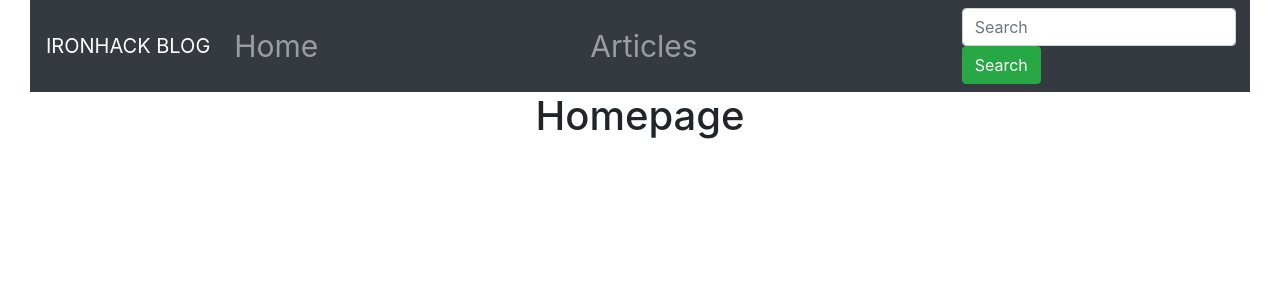
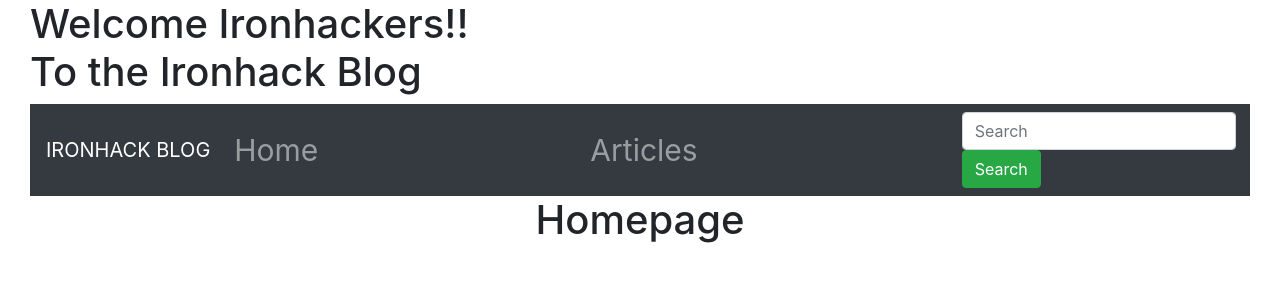
Before and after one commit to EdieAprovita/Ironhack_blog, a React (Create React App) app in the folder frontend/: page / in a window 1280 px wide. Shown: the top 300 px of the page. Built offline with nearby package versions, Linux system fonts and the light colour scheme.

Commit message:
Adding header

```diff
--- a/frontend/package.json
+++ b/frontend/package.json
@@ -7,7 +7,8 @@
     "react": "^16.10.0",
     "react-dom": "^16.10.0",
     "react-router-dom": "^5.1.1",
-    "react-scripts": "3.1.2"
+    "react-scripts": "^3.4.3",
+    "styled-components": "^5.2.0"
   },
   "scripts": {
     "start": "react-scripts start",
--- a/frontend/src/App.js
+++ b/frontend/src/App.js
@@ -3,10 +3,12 @@
 
 import Homepage from './components/Homepage';
 import Navbar from './components/Navbar';
+import Header from './components/Header';
 import Articles from './components/Articles';
 
 const App = () => (
   <div className='container-fluid'>
+    <Header />
     <Navbar />
     <Switch>
       <Route exact path='/' component={Homepage} />
--- /dev/null
+++ b/frontend/src/components/Header.js
@@ -0,0 +1,14 @@
+import React from 'react';
+
+const Header = () => {
+  return (
+    <div className='container-fluid'>
+      <h1>
+        Welcome Ironhackers!! <br />
+        To the Ironhack Blog
+      </h1>
+    </div>
+  );
+};
+
+export default Header;
--- a/frontend/src/components/Navbar.js
+++ b/frontend/src/components/Navbar.js
@@ -5,7 +5,7 @@
   return (
     <div className='container-fluid'>
       <nav className='navbar navbar-expand-lg navbar-dark bg-dark'>
-        <Link className='navbar-brand' to='7'>
+        <Link className='navbar-brand' to='/'>
           IRONHACK BLOG
         </Link>
         <button
```
Also changed, not shown: frontend/src/assets/background.jpg (added), frontend/src/index.css (line endings or trailing spaces), 1 other file (tests, documents, lock files or other folders).
